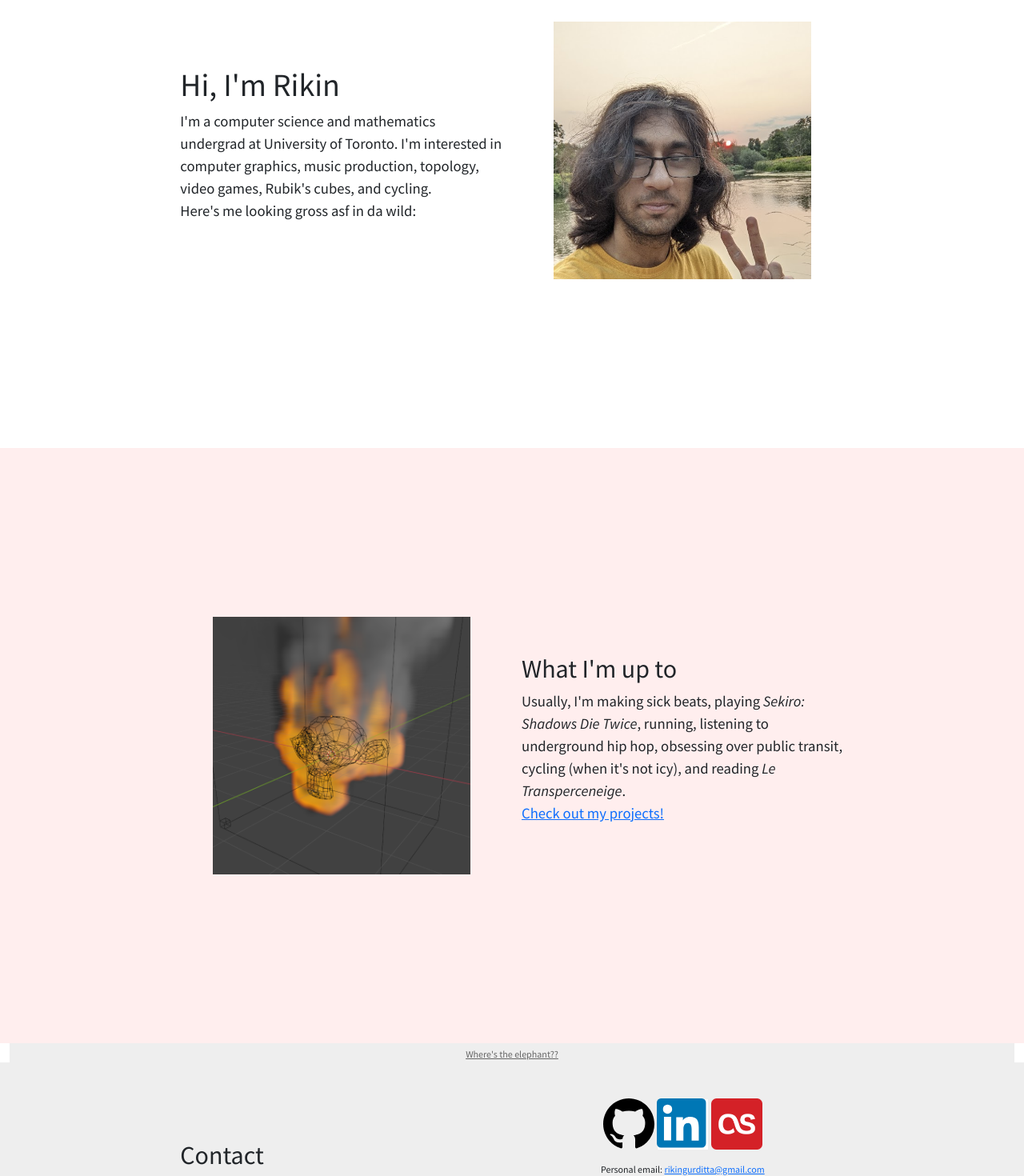
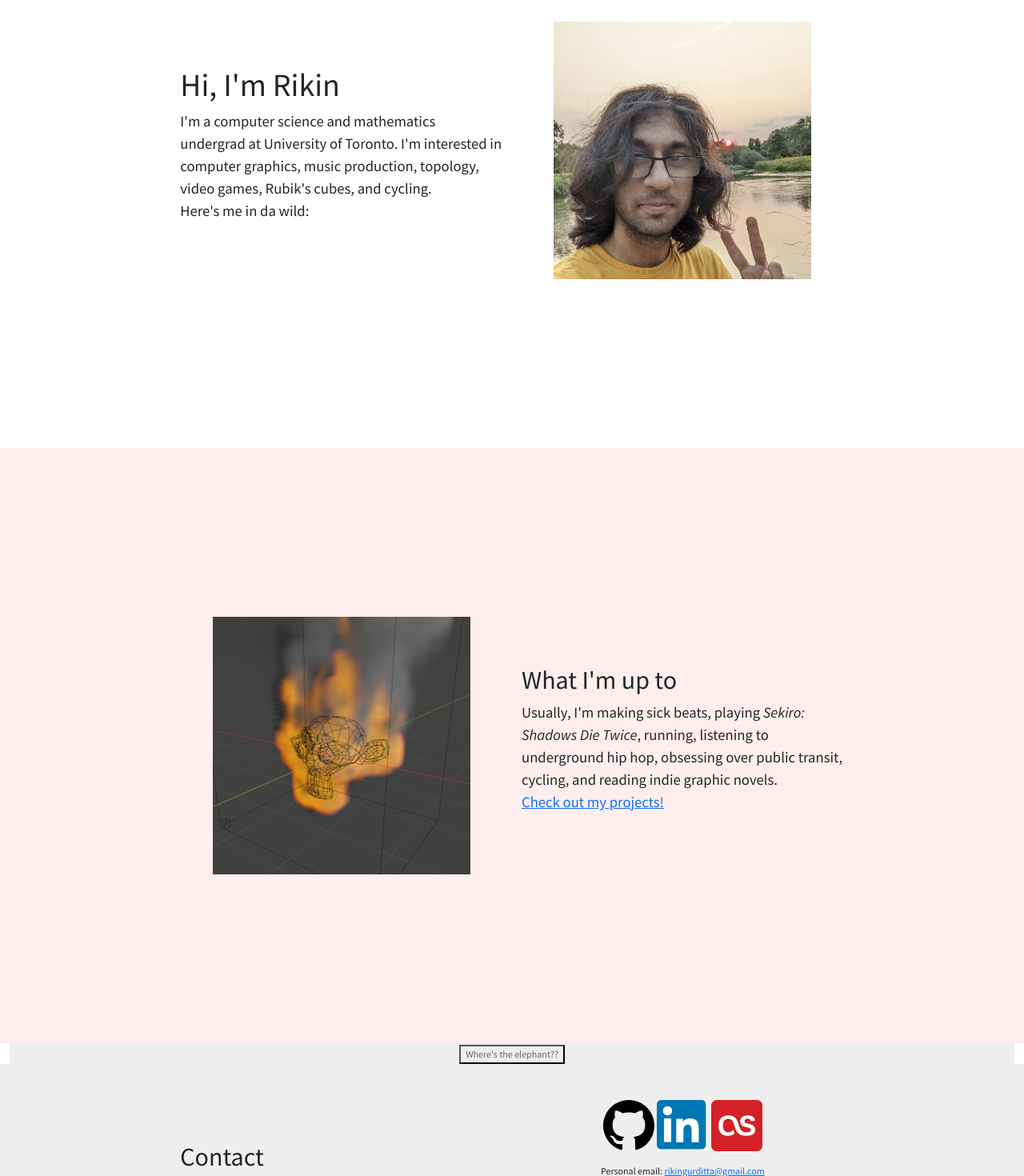
Before and after one commit to rikingurditta/website, a React (Create React App) app in the folder website/: page /#/ in a window 1280 px wide. Shown: the part 240-1710 px from the top of the page at 80% size. Built offline with nearby package versions, Linux system fonts and the light colour scheme.

Commit message:
Updated experiences and What I'm up to blurb

```diff
--- a/website/src/pages/Experience.js
+++ b/website/src/pages/Experience.js
@@ -33,7 +33,13 @@ export default function Experience() {
                     <p>
                         As an intern, I've worked on a number of projects that are under NDA. However, I can say that
                         I work with code that manages memory and scheduling for the GPU, so that it can manage its data
-                        and tasks most effectively.
+                        and tasks most effectively. I've worked on architecture, development, and (especially) debugging
+                        the driver code.
+                    </p>
+                    <p>
+                        I've also created and presented training materials on topics like the driver architecture and
+                        using <NewTabLink href="https://en.wikipedia.org/wiki/WinDbg">WinDbg</NewTabLink> (a program
+                        that allows a developer to debug Windows applications running at the kernel level).
                     </p>
                 </Col>
             </Row>
@@ -112,7 +118,7 @@ export default function Experience() {
                 <Col md={4}>
                     <h2>UofT Computer Graphics Club</h2>
                     <p>
-                        Executive Member, VP External
+                        General Executive, VP External, Co-President
                         <br/>
                         2019 - Now
                     </p>
@@ -124,7 +130,8 @@ export default function Experience() {
                         UofT.
                     </p>
                     <p>
-                        As an exec/VP, I've:
+                        Over the years I've been a general exec, VP, and now I'm co-president. Here are some of the
+                        things I've done:
                     </p>
                     <ul>
                         <li>
@@ -136,8 +143,10 @@ export default function Experience() {
                             so that students could see research happening at UofT
                         </li>
                         <li>
-                            contributed to organizing UTCG Projects, an initiative to help students create projects
-                            in computer graphics during the online school year
+                            Planned and run workshops on <NewTabLink
+                            href="https://utcg.github.io/workshops/2022/02/10/shaders">2D shader programming
+                            </NewTabLink>, <NewTabLink href="https://utcg.github.io/workshops/2022/04/07/globe">using
+                            three.js for 3D web programming</NewTabLink>, and more.
                         </li>
                     </ul>
                 </Col>
--- a/website/src/pages/Homepage.js
+++ b/website/src/pages/Homepage.js
@@ -19,7 +19,7 @@ export default function Homepage() {
                         I'm a computer science and mathematics undergrad at University of Toronto. I'm interested in
                         computer graphics, music production, topology, video games, Rubik's cubes, and cycling.
                         <br/>
-                        Here's me looking gross asf in da wild:
+                        Here's me in da wild:
                     </p>
                 </Col>
                 <Col md={5} lg={4} className="my-auto" style={{textAlign: 'center'}}>
@@ -33,8 +33,7 @@ export default function Homepage() {
                     <h2>What I'm up to</h2>
                     <p>
                         Usually, I'm making sick beats, playing <i>Sekiro: Shadows Die Twice</i>, running, listening to
-                        underground hip hop, obsessing over public transit, cycling (when it's not icy), and reading <i>
-                        Le Transperceneige</i>.
+                        underground hip hop, obsessing over public transit, cycling, and reading indie graphic novels.
                         <br/>
                         <Link to="/projects" push="true">Check out my projects!</Link>
                     </p>
@@ -44,9 +43,9 @@ export default function Homepage() {
                 </Col>
             </FullPageRow>
             <div style={elephantVis ? {display: 'none'} : {backgroundColor: '#EEEEEE', textAlign: 'center'}}>
-                <a href="javascript:;" onClick={() => setElephantVis(true)} style={{fontSize: '12px', color: '#666666'}}>
+                <button onClick={() => setElephantVis(true)} style={{fontSize: '12px', color: '#666666', background: "none"}}>
                     Where's the elephant??
-                </a>
+                </button>
             </div>
             <FullPageRow style={elephantVis ? null : {display: 'none'}}>
                 <Col md={4} lg={{span: 4, order: 1}} className="my-auto" style={{textAlign: 'center'}}>
```
